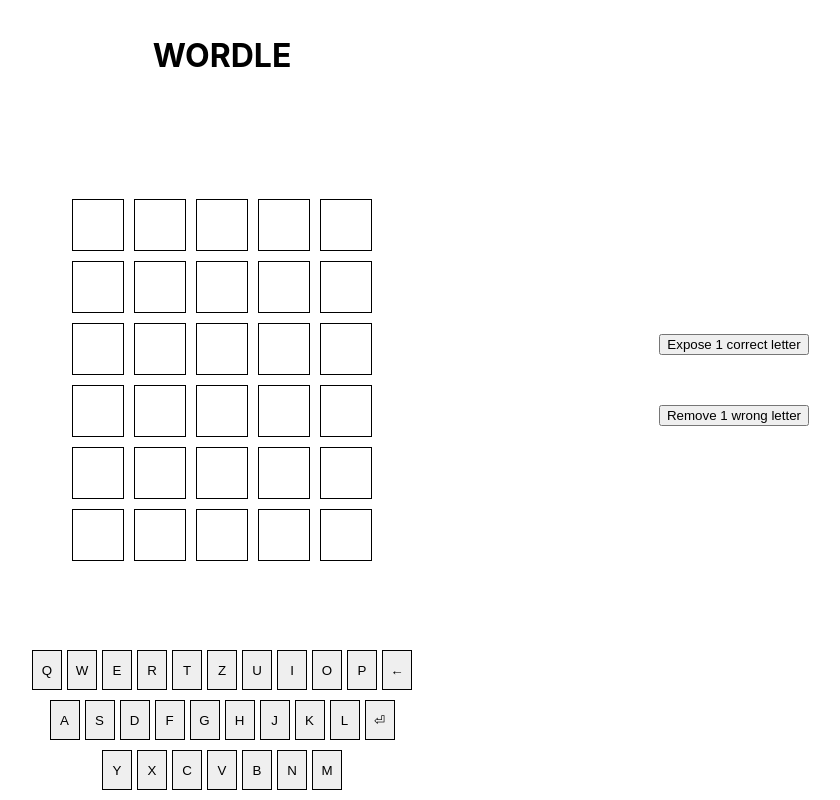
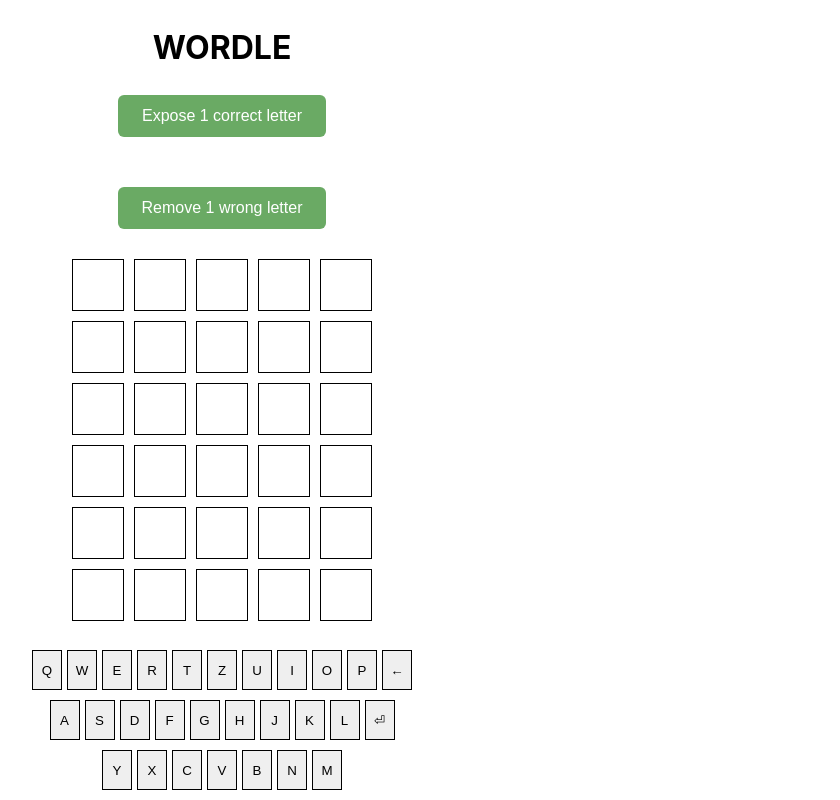
Before and after one commit to MarinKukucka/Wordle, a React (Create React App) app: page / in a window 1280 px wide. Shown: the whole page, without its empty margins (418-1258 px from the left). Built offline with nearby package versions, Linux system fonts and the light colour scheme.

Commit message:
restyle hint buttons

```diff
--- a/src/App.css
+++ b/src/App.css
@@ -10,7 +10,3 @@
     justify-content: space-between;
     height: 100%;
 }
-
-.spacer {
-    width: 20%;
-}
--- a/src/App.tsx
+++ b/src/App.tsx
@@ -196,28 +196,23 @@
             ) : (
                 <>
                     <Header handleChangeLanguage={handleChangeLanguage} />
-                    <div className="board-container">
-                        <div className="spacer" />
+
+                    <Hints
+                        isExposeUsed={isExposeUsed}
+                        exposedHint={exposedHint}
+                        removeUsed={removeUsed}
+                        handleExposeCorrectLetter={handleExposeCorrectLetter}
+                        handleRemoveWrongLetterFromKeyboard={
+                            handleRemoveWrongLetterFromKeyboard
+                        }
+                    />
                     <Board
                         guesses={guesses}
                         currentGuess={currentGuess}
                         solution={solution}
                         addWrongLetter={handleAddWrongLetter}
                     />
-                        <div className="spacer">
-                            <Hints
-                                isExposeUsed={isExposeUsed}
-                                exposedHint={exposedHint}
-                                removeUsed={removeUsed}
-                                handleExposeCorrectLetter={
-                                    handleExposeCorrectLetter
-                                }
-                                handleRemoveWrongLetterFromKeyboard={
-                                    handleRemoveWrongLetterFromKeyboard
-                                }
-                            />
-                        </div>
-                    </div>
+
                     <Keyboard
                         wrongLetters={wrongLetters}
                         handleUserKeyPress={handleUserKeyPress}
--- a/src/components/Hints/Hints.module.css
+++ b/src/components/Hints/Hints.module.css
@@ -3,6 +3,18 @@
     justify-content: center;
     align-items: center;
     flex-direction: column;
-    height: 100%;
     gap: 50px;
 }
+
+.button {
+    background: #6aaa64;
+    color: #fff;
+    border: none;
+    padding: 0.75rem 1.5rem;
+    border-radius: 6px;
+    font-size: 1rem;
+}
+
+.button:hover {
+    background: #5c9e58;
+}
--- a/src/components/Hints/Hints.tsx
+++ b/src/components/Hints/Hints.tsx
@@ -21,6 +21,7 @@
                 `Letter ${exposedHint[1]} is at position ${exposedHint[0] + 1}`
             ) : (
                 <button
+                    className={styles.button}
                     onClick={handleExposeCorrectLetter}
                     hidden={isExposeUsed}
                 >
@@ -28,6 +29,7 @@
                 </button>
             )}
             <button
+                className={styles.button}
                 onClick={handleRemoveWrongLetterFromKeyboard}
                 hidden={removeUsed >= 2}
             >
```
Lines whose indentation alone changed are shown as unchanged.
